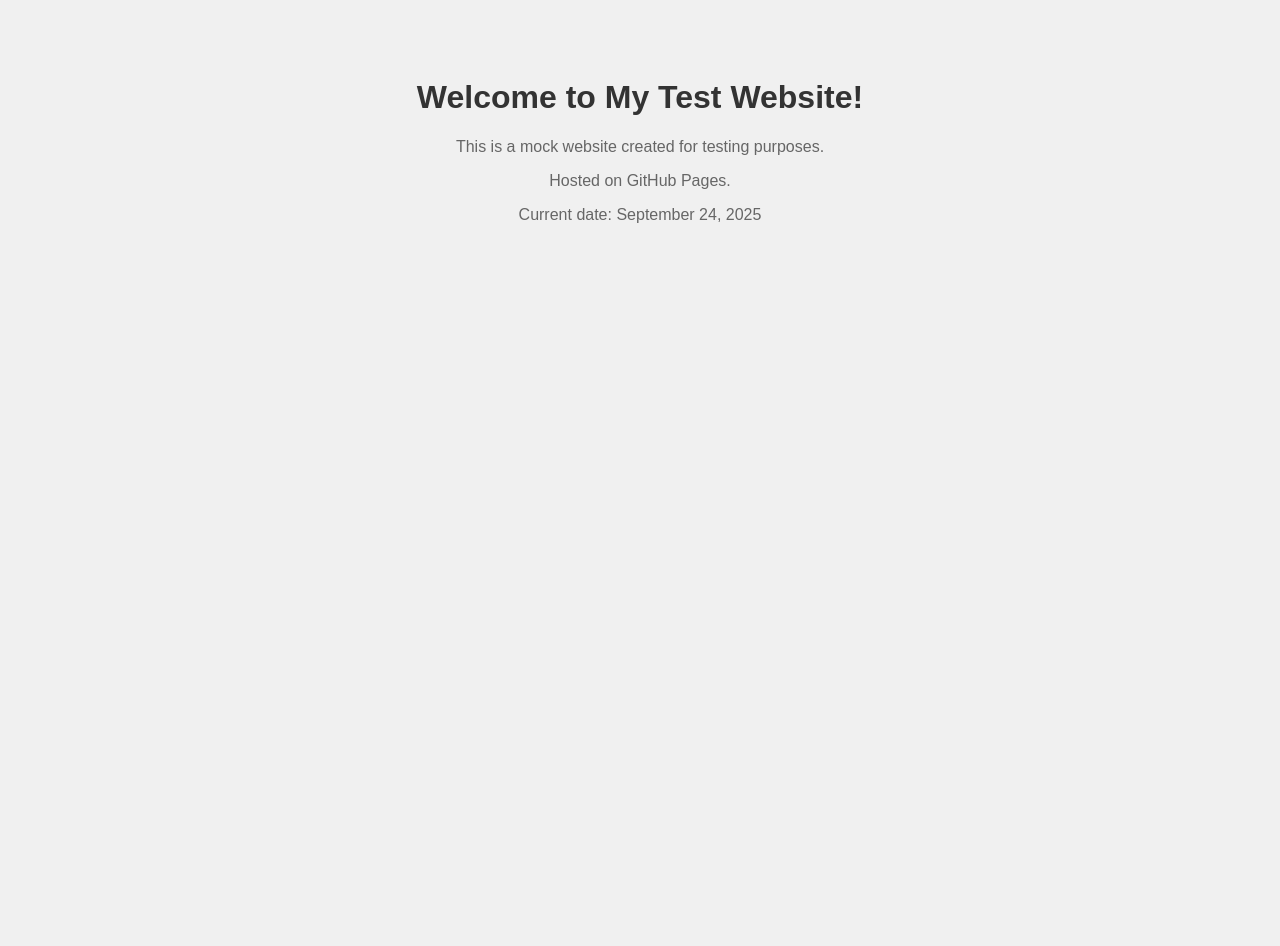
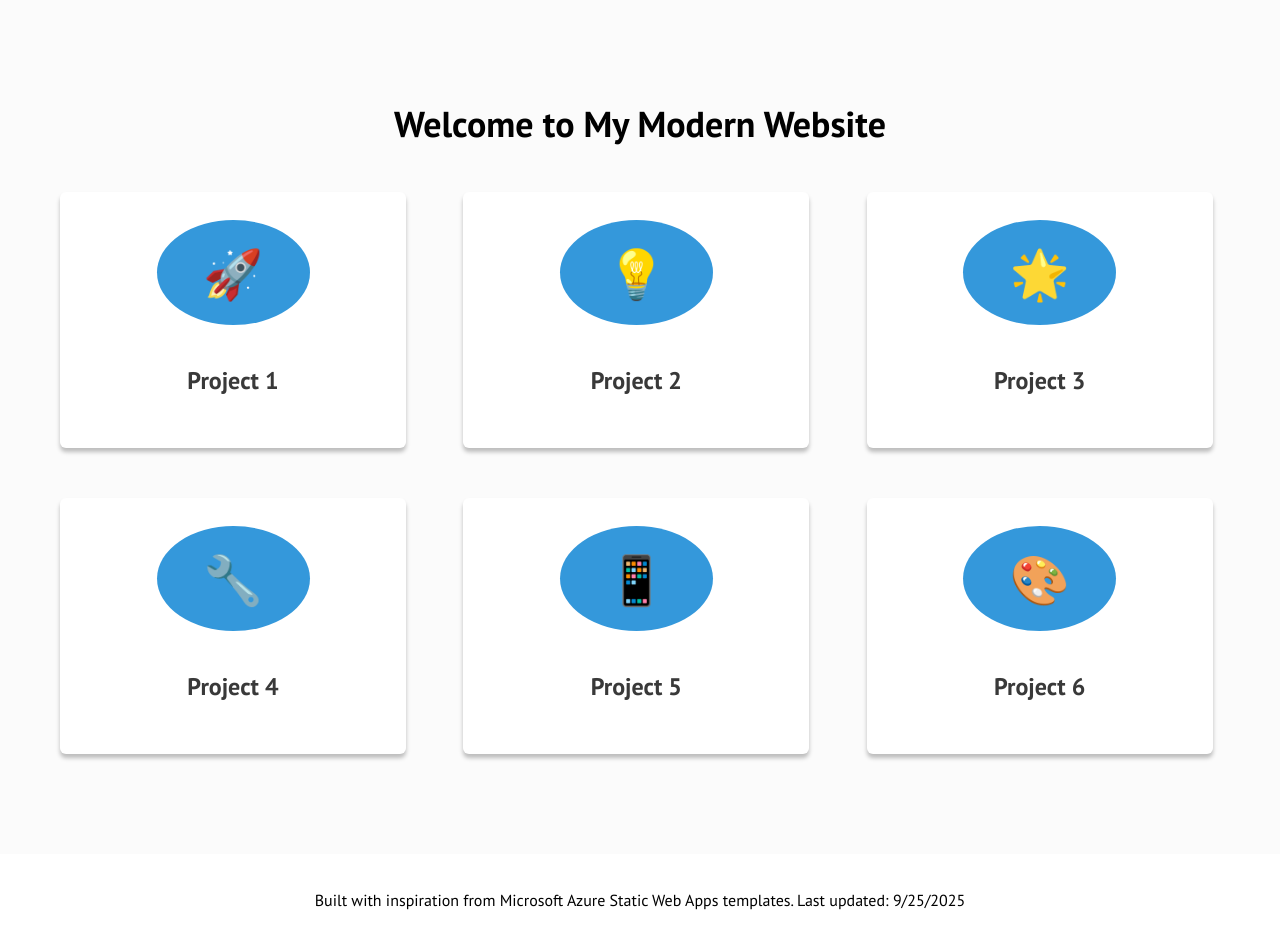
Before and after one commit to alejandsyui/alejandsyui.github.io, a plain HTML site: page index.html in a window 1280 px wide. Before the commit the page ends 800 px from the top, so only its background shows below. Drawn offline with Linux system fonts and the light colour scheme.

Commit message:
Update to modern website template inspired by Microsoft Azure Static Web Apps

```diff
--- a/index.html
+++ b/index.html
@@ -3,17 +3,125 @@
 <head>
     <meta charset="UTF-8">
     <meta name="viewport" content="width=device-width, initial-scale=1.0">
-    <title>Test Website Mock</title>
+    <title>Modern Website Template</title>
+    <link href="https://fonts.googleapis.com/css?family=PT+Sans:300,400,700,800" rel="stylesheet">
     <style>
-        body { font-family: Arial, sans-serif; text-align: center; padding: 50px; background-color: #f0f0f0; }
-        h1 { color: #333; }
-        p { color: #666; }
+        * {
+            box-sizing: border-box;
+        }
+
+        body {
+            background-color: #fbfbfb;
+            font-family: 'PT Sans', sans-serif;
+            margin: 0;
+            padding: 0;
+        }
+
+        h1 {
+            font-size: 36px;
+            margin-bottom: 45px;
+            margin-top: 100px;
+            text-align: center;
+        }
+
+        .home {
+            display: flex;
+            flex-direction: column;
+            align-items: center;
+        }
+
+        .card-grid {
+            display: grid;
+            grid-template-columns: repeat(auto-fit, minmax(346px, 1fr));
+            grid-gap: 50px;
+            max-width: 1200px;
+            width: 100%;
+            padding: 0 20px;
+        }
+
+        .card-small {
+            width: 346px;
+            height: 256px;
+            border-radius: 6px;
+            box-shadow: 0px 4px 4px rgba(0, 0, 0, 0.25);
+            display: flex;
+            align-items: center;
+            flex-direction: column;
+            padding-top: 28px;
+            padding-bottom: 28px;
+            color: #393939;
+            text-decoration: none;
+            background-color: #ffffff;
+            transition: ease-in-out background-color 0.15s;
+        }
+
+        .card-small:hover {
+            background-color: #f1f9ff;
+            cursor: pointer;
+        }
+
+        .card-small h3 {
+            margin-top: 40px;
+            font-size: 24px;
+            font-weight: 700;
+        }
+
+        .icon-placeholder {
+            width: 153px;
+            height: 163px;
+            background-color: #3498DB;
+            border-radius: 50%;
+            display: flex;
+            align-items: center;
+            justify-content: center;
+            color: white;
+            font-size: 48px;
+        }
+
+        .footer {
+            margin-top: 100px;
+            text-align: center;
+            padding: 20px;
+            background-color: #ffffff;
+            width: 100%;
+        }
     </style>
 </head>
 <body>
-    <h1>Welcome to My Test Website!</h1>
-    <p>This is a mock website created for testing purposes.</p>
-    <p>Hosted on GitHub Pages.</p>
-    <p>Current date: September 24, 2025</p>
+    <div class="home">
+        <h1>Welcome to My Modern Website</h1>
+        <div class="card-grid">
+            <div class="card-small">
+                <div class="icon-placeholder">🚀</div>
+                <h3>Project 1</h3>
+            </div>
+            <div class="card-small">
+                <div class="icon-placeholder">💡</div>
+                <h3>Project 2</h3>
+            </div>
+            <div class="card-small">
+                <div class="icon-placeholder">🌟</div>
+                <h3>Project 3</h3>
+            </div>
+            <div class="card-small">
+                <div class="icon-placeholder">🔧</div>
+                <h3>Project 4</h3>
+            </div>
+            <div class="card-small">
+                <div class="icon-placeholder">📱</div>
+                <h3>Project 5</h3>
+            </div>
+            <div class="card-small">
+                <div class="icon-placeholder">🎨</div>
+                <h3>Project 6</h3>
+            </div>
+        </div>
+    </div>
+    <div class="footer">
+        <p>Built with inspiration from Microsoft Azure Static Web Apps templates. Last updated: <span id="current-date"></span></p>
+    </div>
+    <script>
+        document.getElementById('current-date').textContent = new Date().toLocaleDateString();
+    </script>
 </body>
 </html>
```
Also changed, not shown: README.md, 1 other file.
